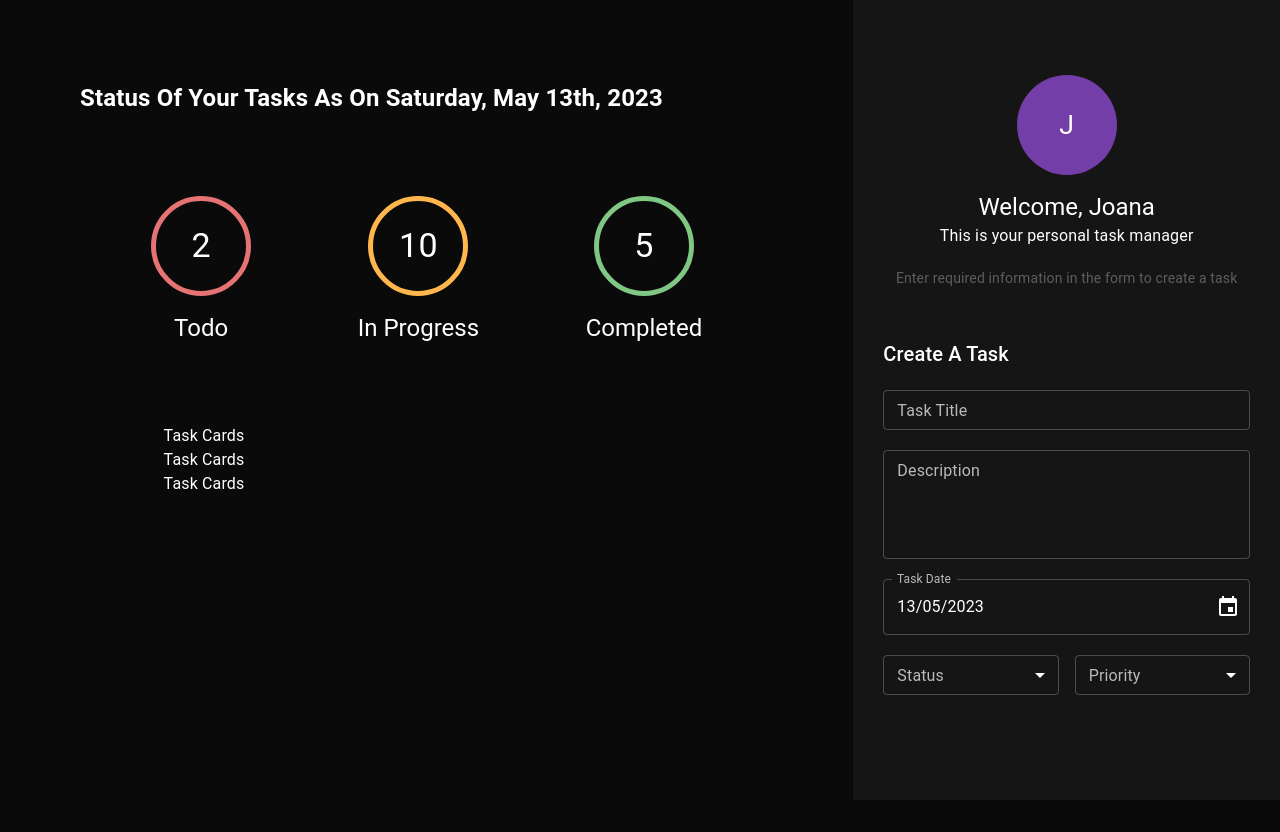
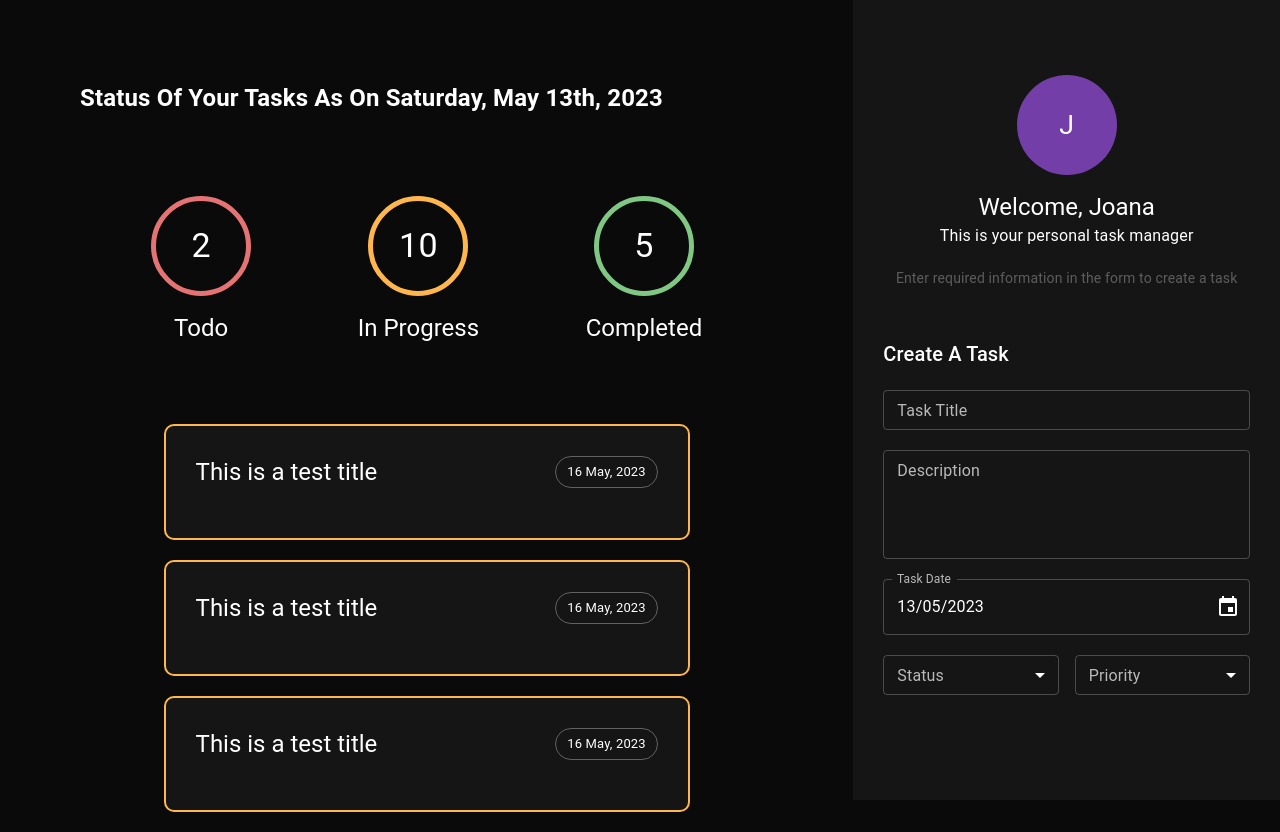
Before and after one commit to JoanaMas/fullstack-typescript-task-manager, a React (Create React App) app in the folder client/react-task-manager/: page / in a window 1280 px wide. Before the commit the page ends 800 px from the top, so only its background shows below. Built offline with nearby package versions, Linux system fonts and the light colour scheme.

Commit message:
8: Task Header UI created

```diff
--- a/client/react-task-manager/src/components/taskArea/TaskArea.tsx
+++ b/client/react-task-manager/src/components/taskArea/TaskArea.tsx
@@ -3,6 +3,7 @@ import React, { FC, ReactElement } from 'react';
 import { Grid, Box } from '@mui/material';
 // Components
 import TaskCounter from '../taskCounter/TaskCounter';
+import TaskCard from '../taskCard/TaskCard';
 // Date formatter
 import { format } from 'date-fns';
 // Enum
@@ -41,9 +42,9 @@ const TaskArea: FC = (): ReactElement => {
 
         <Grid item sx={Styled.TaskGridStyle} xs={10} md={8}>
 
-          <Box>Task Cards</Box>
-          <Box>Task Cards</Box>
-          <Box>Task Cards</Box>
+          <TaskCard />
+          <TaskCard />
+          <TaskCard />
 
         </Grid>
 
--- a/client/react-task-manager/src/components/taskCard/TaskCard.tsx
+++ b/client/react-task-manager/src/components/taskCard/TaskCard.tsx
@@ -1,8 +1,16 @@
-import React from 'react';
+import React, { FC, ReactElement } from 'react';
+// MUI components
+import { Box } from '@mui/material';
+// Components
+import TaskHeader from './_taskHeader';
+// Styles
+import * as Styled from './style';
 
-const TaskCard = () => {
+const TaskCard: FC = (): ReactElement => {
   return (
-    <div>TaskCard</div>
+    <Box sx={Styled.tasksCardContainerStyle}>
+        <TaskHeader />
+    </Box>
   );
 };
 
--- /dev/null
+++ b/client/react-task-manager/src/components/taskCard/_taskHeader.tsx
@@ -0,0 +1,25 @@
+import React, { FC, ReactElement } from 'react';
+// MUI components
+import { Box, Chip, Typography } from '@mui/material';
+// Styles
+import * as Styled from './style';
+
+const TaskHeader: FC = (): ReactElement => {
+  return (
+    <Box sx={Styled.taskHeaderContainer}>
+
+        <Box>
+            <Typography variant="h5">This is a test title</Typography>
+        </Box>
+
+
+        <Box>
+            <Chip variant='outlined' label="16 May, 2023"/>
+        </Box>
+
+
+    </Box>
+  );
+};
+
+export default TaskHeader;
--- /dev/null
+++ b/client/react-task-manager/src/components/taskCard/style.ts
@@ -0,0 +1,19 @@
+export const tasksCardContainerStyle = {
+    display: "flex",
+    width: "100%",
+    justifyContent: "flex-start",
+    flexDirection: "column",
+    padding: "30px",
+    marginBottom: "20px",
+    backgroundColor: "background.paper",
+    borderRadius: "10px",
+    border: "2px solid",
+    borderColor: "warning.light",
+};
+
+export const taskHeaderContainer = {
+    display: "flex",
+    width: "100%",
+    justifyContent: "space-between",
+    marginBottom: "20px",
+};
```
